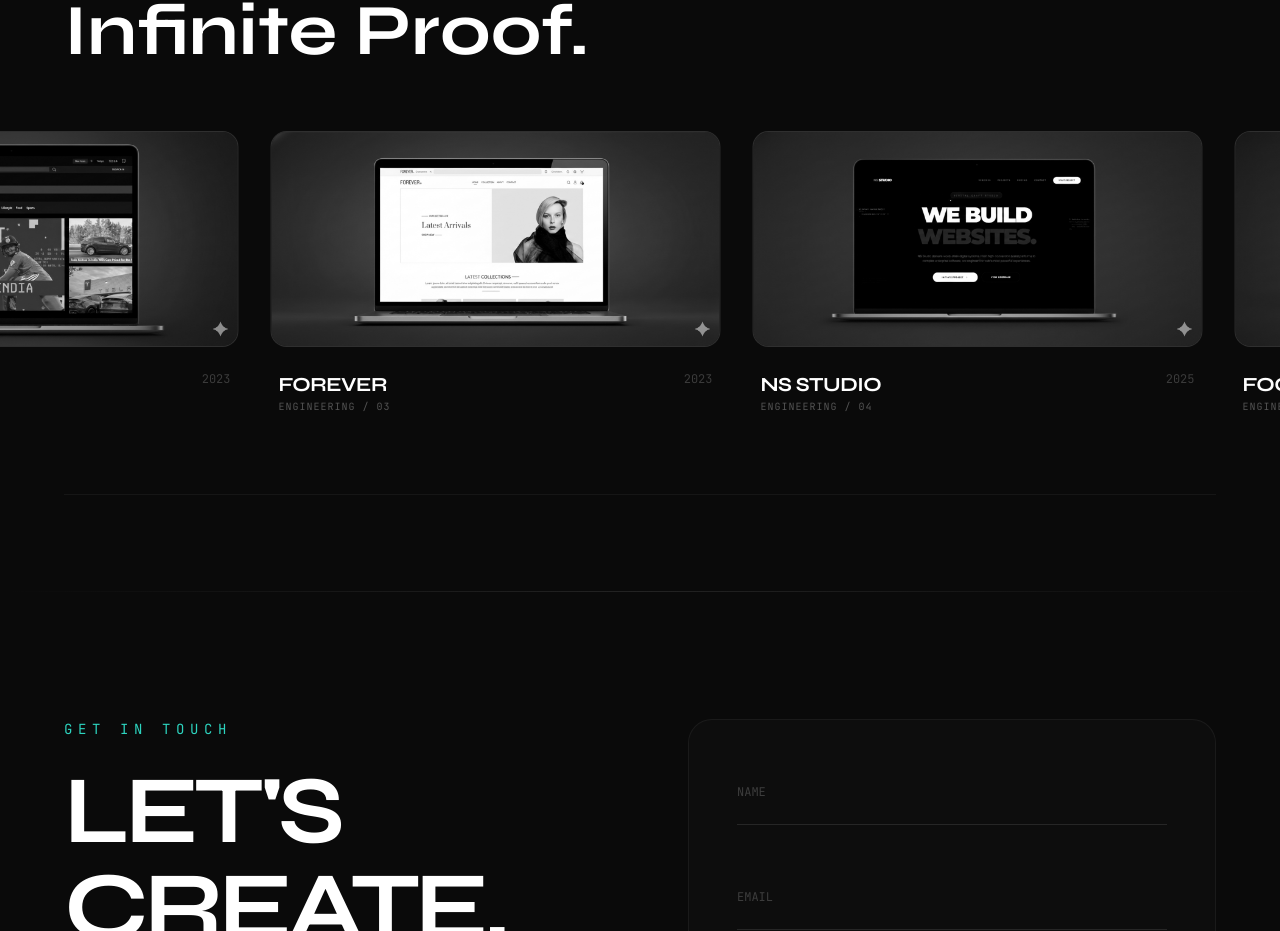
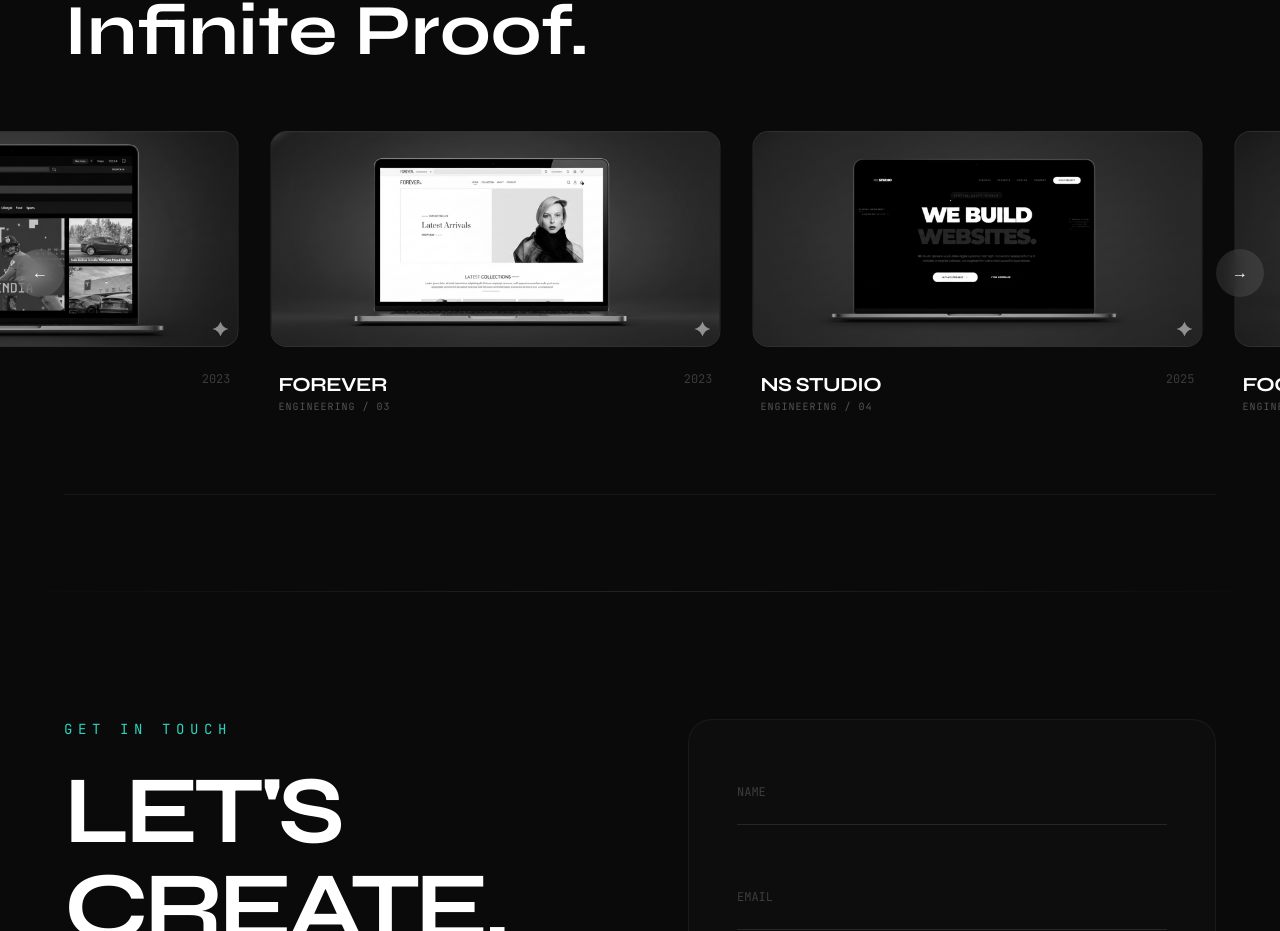
Before and after one commit to nzmshrxz/redfinedPortfolio, a React (Vite) app: page / in a window 1280 px wide. Shown: the part 3157-4088 px from the top of the page. Built offline with nearby package versions, Linux system fonts and the light colour scheme.

Commit message:
added arrows for project/work

```diff
--- a/sections/Works.tsx
+++ b/sections/Works.tsx
@@ -1,9 +1,9 @@
-import React from 'react';
+import React, { useState,useRef } from 'react';
 import { motion } from 'framer-motion';
 import foodie from '../src/assets/foodiemock.png';
 import bulletin from '../src/assets/bulletinmock.png';
 import forever from '../src/assets/forevermock.png';
-import nsstudio from '../src/assets/nsstudio.png'
+import nsstudio from '../src/assets/nsstudio.png';
 
 const Works: React.FC = () => {
   const projects = [
@@ -11,52 +11,127 @@ const Works: React.FC = () => {
       title: 'FOODIE',
       year: '2024',
       image: foodie,
-      link: 'https://foodiepiee.netlify.app/', // Replace with actual link
+      link: 'https://foodiepiee.netlify.app/',
     },
     {
       title: 'BULLETIN(NEWS)',
       year: '2023',
       image: bulletin,
-      link: 'https://bulletin-news-4s4o.vercel.app/', // Replace with actual link
+      link: 'https://bulletin-news-4s4o.vercel.app/',
     },
     {
       title: 'FOREVER',
       year: '2023',
       image: forever,
-      link: 'https://foreverbynazam.netlify.app/', // Replace with actual link
+      link: 'https://foreverbynazam.netlify.app/',
     },
     {
       title: 'NS STUDIO',
       year: '2025',
       image: nsstudio,
-      link: 'https://nsstudio.space/', // Replace with actual link
+      link: 'https://nsstudio.space/',
     },
   ];
 
-  // Quadruple projects to ensure a completely seamless and long loop for the infinite feel
   const displayProjects = [...projects, ...projects, ...projects, ...projects];
+
+  // ✅ NEW STATE
+  const [xPosition, setXPosition] = useState(0);
+  const [autoScroll, setAutoScroll] = useState(true);
+  const trackRef = useRef<HTMLDivElement>(null);
+  const SLIDE_AMOUNT = typeof window !== 'undefined' && window.innerWidth >= 768 ? 480 : 280;
+
+  // ✅ arrow movement amount
+const slideLeft = () => {
+  setAutoScroll(false);
+
+  setXPosition(prev => {
+    const trackWidth = trackRef.current?.scrollWidth || 0;
+    const halfWidth = trackWidth / 2;
+
+    let next = prev + SLIDE_AMOUNT;
+
+    // seamless forward wrap
+    if (next >= 0) {
+      next = -halfWidth + SLIDE_AMOUNT;
+    }
+
+    return next;
+  });
+};
+
+const slideRight = () => {
+  setAutoScroll(false);
+
+  setXPosition(prev => {
+    const trackWidth = trackRef.current?.scrollWidth || 0;
+    const halfWidth = trackWidth / 2;
+
+    let next = prev - SLIDE_AMOUNT;
+
+    // seamless backward wrap
+    if (Math.abs(next) >= halfWidth) {
+      next = -SLIDE_AMOUNT;
+    }
+
+    return next;
+  });
+};
+
 
   return (
     <section id="works" className="py-24 bg-[#0a0a0a] overflow-hidden">
       <div className="px-8 md:px-16 mb-16 max-w-7xl mx-auto">
-        <p className="mono text-teal-400 text-sm mb-4 uppercase tracking-widest">Selected Works</p>
-        <h2 className="text-4xl md:text-7xl font-bold text-white">Infinite Proof.</h2>
+        <p className="mono text-teal-400 text-sm mb-4 uppercase tracking-widest">
+          Selected Works
+        </p>
+        <h2 className="text-4xl md:text-7xl font-bold text-white">
+          Infinite Proof.
+        </h2>
       </div>
 
-      <div className="relative flex">
+      {/* ✅ ARROWS */}
+      <div className="relative">
+        <button
+          onClick={slideLeft}
+          className="absolute left-4 top-1/2 -translate-y-1/2 z-10 bg-white/10 hover:bg-white/20 backdrop-blur px-4 py-3 rounded-full text-white"
+        >
+          ←
+        </button>
+
+        <button
+          onClick={slideRight}
+          className="absolute right-4 top-1/2 -translate-y-1/2 z-10 bg-white/10 hover:bg-white/20 backdrop-blur px-4 py-3 rounded-full text-white"
+        >
+          →
+        </button>
+
+        <div className="relative flex overflow-hidden">
           <motion.div
+          ref={trackRef}
             className="flex space-x-6 md:space-x-8 px-4"
-          initial={{ x: 0 }}
-          animate={{ x: "-50%" }}
-          transition={{
+            animate={
+              autoScroll
+                ? { x: ['0%', '-50%'] }
+                : { x: xPosition }
+            }
+            transition={
+              autoScroll
+                ? {
                     x: {
                       repeat: Infinity,
-              repeatType: "loop",
-              duration: 35, // Slightly slower for better readability
-              ease: "linear",
+                      repeatType: 'loop',
+                      duration: 35,
+                      ease: 'linear',
                     },
-          }}
-          whileHover={{ animationPlayState: "paused" }}
+                  }
+                : {
+                    type: 'spring',
+                    stiffness: 60,
+                    damping: 20,
+                  }
+            }
+            whileHover={{ animationPlayState: 'paused' }}
           >
             {displayProjects.map((project, idx) => (
               <motion.div
@@ -71,20 +146,30 @@ const Works: React.FC = () => {
                       className="w-full h-auto object-contain grayscale group-hover:grayscale-0 transition-all duration-700 group-hover:scale-110"
                     />
                     <div className="absolute inset-0 bg-black/40 opacity-0 group-hover:opacity-100 transition-opacity flex items-center justify-center">
-                    <span className="mono text-xs uppercase tracking-widest text-white border border-white/20 px-6 py-2 rounded-full backdrop-blur-sm">Visit</span>
+                      <span className="mono text-xs uppercase tracking-widest text-white border border-white/20 px-6 py-2 rounded-full backdrop-blur-sm">
+                        Visit
+                      </span>
                     </div>
                   </div>
                 </a>
+
                 <div className="flex justify-between items-start px-2">
                   <div>
-                  <h3 className="text-lg md:text-xl font-bold text-white group-hover:text-teal-400 transition-colors uppercase tracking-tight">{project.title}</h3>
-                  <p className="mono text-[9px] md:text-[10px] text-white/30 uppercase tracking-widest">Engineering / 0{(idx % projects.length) + 1}</p>
+                    <h3 className="text-lg md:text-xl font-bold text-white group-hover:text-teal-400 transition-colors uppercase tracking-tight">
+                      {project.title}
+                    </h3>
+                    <p className="mono text-[9px] md:text-[10px] text-white/30 uppercase tracking-widest">
+                      Engineering / 0{(idx % projects.length) + 1}
+                    </p>
                   </div>
-                <div className="mono text-[10px] md:text-xs text-white/20">{project.year}</div>
+                  <div className="mono text-[10px] md:text-xs text-white/20">
+                    {project.year}
+                  </div>
                 </div>
               </motion.div>
             ))}
           </motion.div>
+        </div>
       </div>
 
       <div className="mt-20 px-8 md:px-16 text-center">
```
Lines whose indentation alone changed are shown as unchanged.
